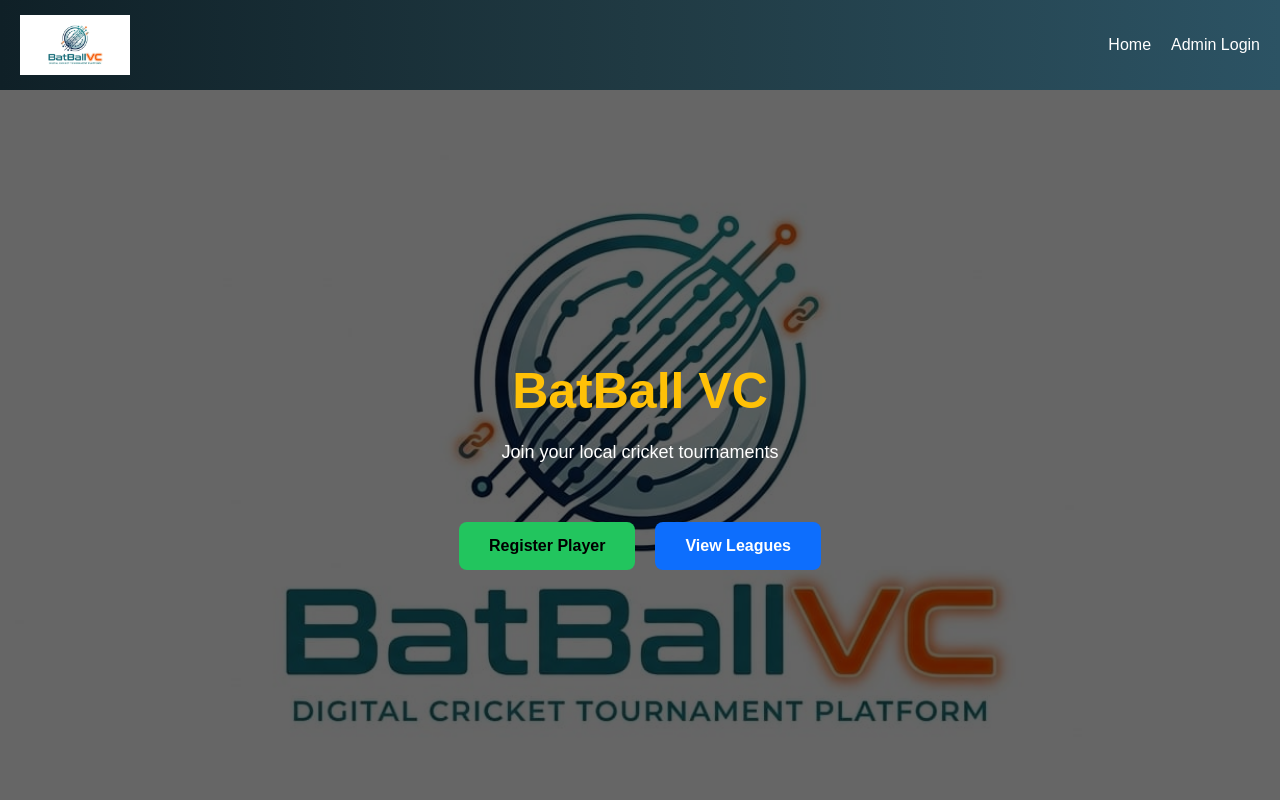
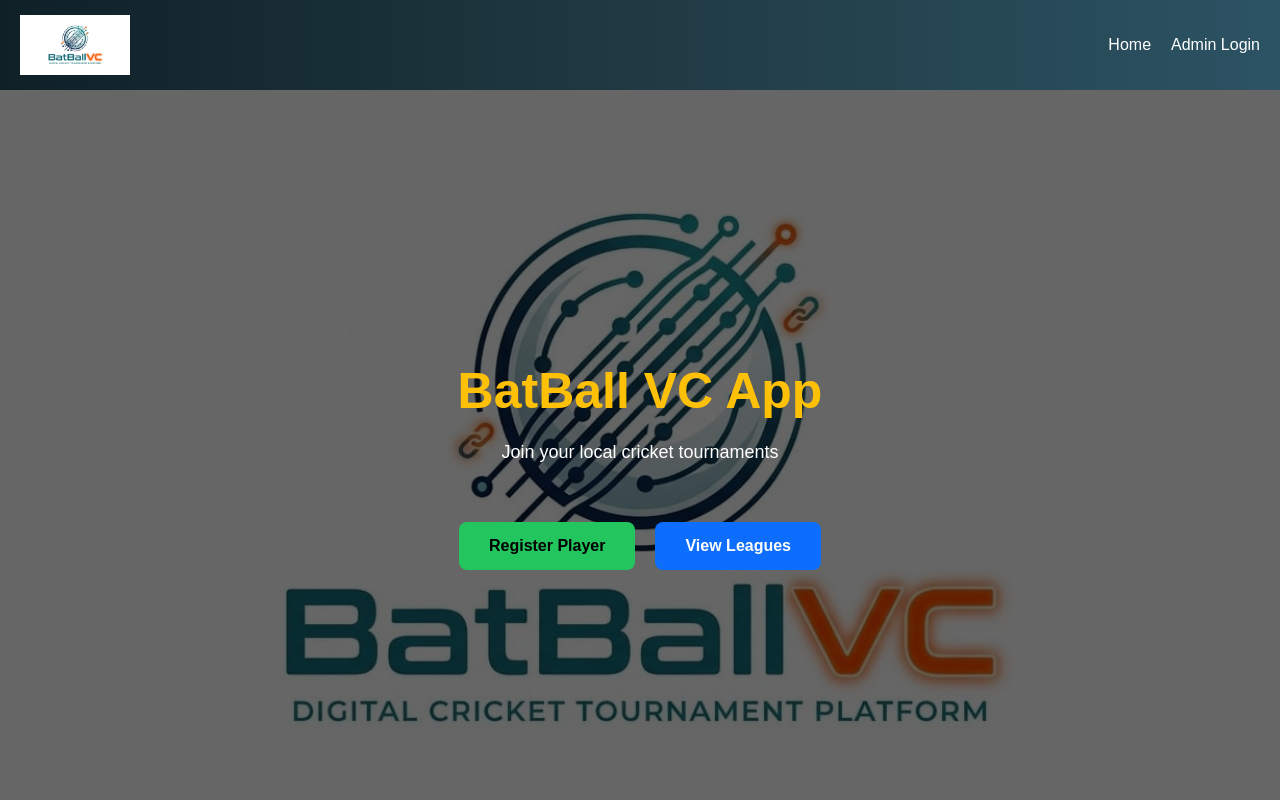
Before and after one commit to VishalChougale1998/batballvc, a React (Vite) app: page / in a window 1280 px wide. Shown: the top 800 px of the page. Built offline with nearby package versions, Linux system fonts and the light colour scheme; no server answers.

Commit message:
fixed logo using public folder2

```diff
--- a/src/Components/LeagueCard.jsx
+++ b/src/Components/LeagueCard.jsx
@@ -132,8 +132,8 @@
     const navigate = useNavigate();
 
     // ✅ VITE SAFE IMAGE PATH
-    // const fallbackImg = new URL("../assets/logo.jpeg", import.meta.url).href;
-    const fallbackImg = new URL("../logo.jpeg", import.meta.url).href;
+    const fallbackImg = new URL("../assets/logo.jpeg", import.meta.url).href;
+    // const fallbackImg = new URL("../logo.jpeg", import.meta.url).href;
     const getImage = () => {
         if (league?.banner) {
             return `${BASE_URL}/uploads/${league.banner}`;
--- a/src/Pages/Home.jsx
+++ b/src/Pages/Home.jsx
@@ -295,7 +295,7 @@
             {/* CONTENT */}
             <div className="home-content">
 
-                <h1 className="home-title">BatBall VC</h1>
+                <h1 className="home-title">BatBall VC App</h1>
 
                 <p className="home-subtitle">
                     Join your local cricket tournaments
```
